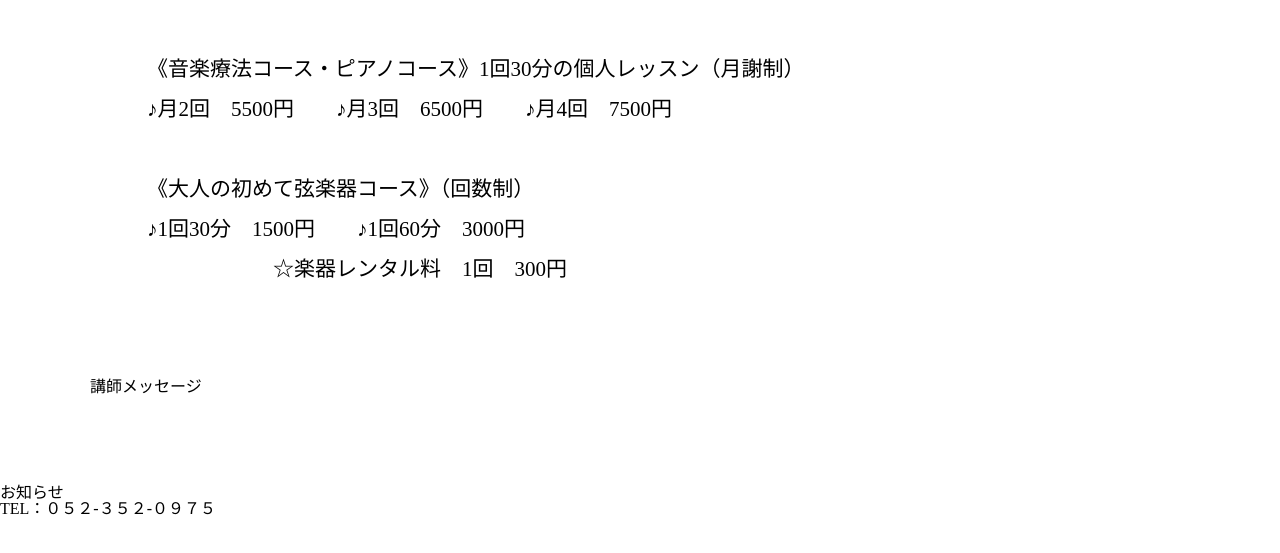
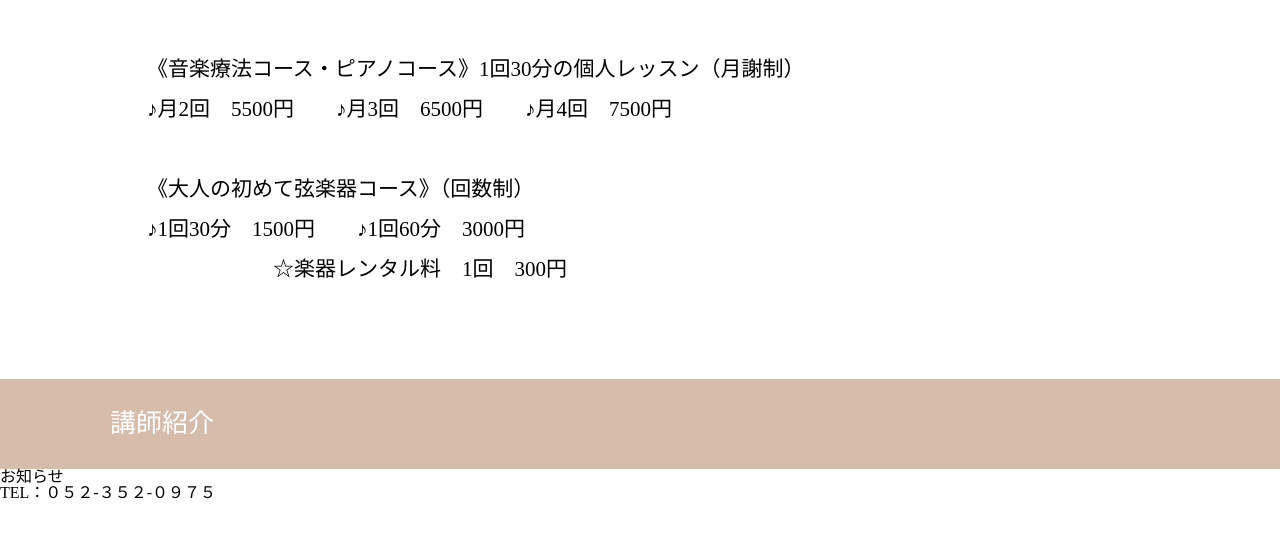
Before and after one commit to Tsukumo290/sound-village, a plain HTML site: page index.html in a window 1280 px wide. Shown: the part 2481-3034 px from the top of the page. Drawn offline with Linux system fonts and the light colour scheme.

Commit message:
ページ内リンクの修正

```diff
--- a/css/style.css
+++ b/css/style.css
@@ -145,8 +145,16 @@
   padding-bottom: 8px;
   font-size: 23px;
 }
-#message {
-  padding: 90px;
+#instructor-intro-space {
+  height: 90px;
+}
+.instructor-intro {
+  height: 90px;
+  width: 100%;
+  padding: 32px 110px;
+  font-size: 26px;
+  background-color: #d6bcab;
+  color: white;
 }
 .guide {
   height: 1000px;
--- a/index.html
+++ b/index.html
@@ -16,7 +16,7 @@
       <ul class="header-menu">
         <li><a href="index.html">ホーム</a></li>
         <li><a href="#lesson-guide-space">レッスン案内</a></li>
-        <li><a href="#message">講師メッセージ</a></li>
+        <li><a href="#instructor-intro-space">講師メッセージ</a></li>
         <li>お知らせ</li>
         <li class="trial"><a href="trial.html"><img src="img/mail.png", class="mail-icon">体験レッスン</a></li>
         <li class="inquiry"><a href="contact.html"><img src="img/mail.png", class="mail-icon">お問い合わせ</a></li>
@@ -44,7 +44,7 @@
       </div>
 
       <div id="lesson-guide-space"></div>
-      <div class="lesson-guide" id="lesson-guide">レッスン案内</div>
+      <div class="lesson-guide">レッスン案内</div>
 
       <div class="text-area">
         <p class="text">
@@ -71,7 +71,8 @@
         </p>
       </div>
 
-      <div id="message">講師メッセージ</div>
+      <div id="instructor-intro-space"></div>
+      <div class="instructor-intro">講師紹介</div>
 
       <div class="sukima">お知らせ</div>
 
```
